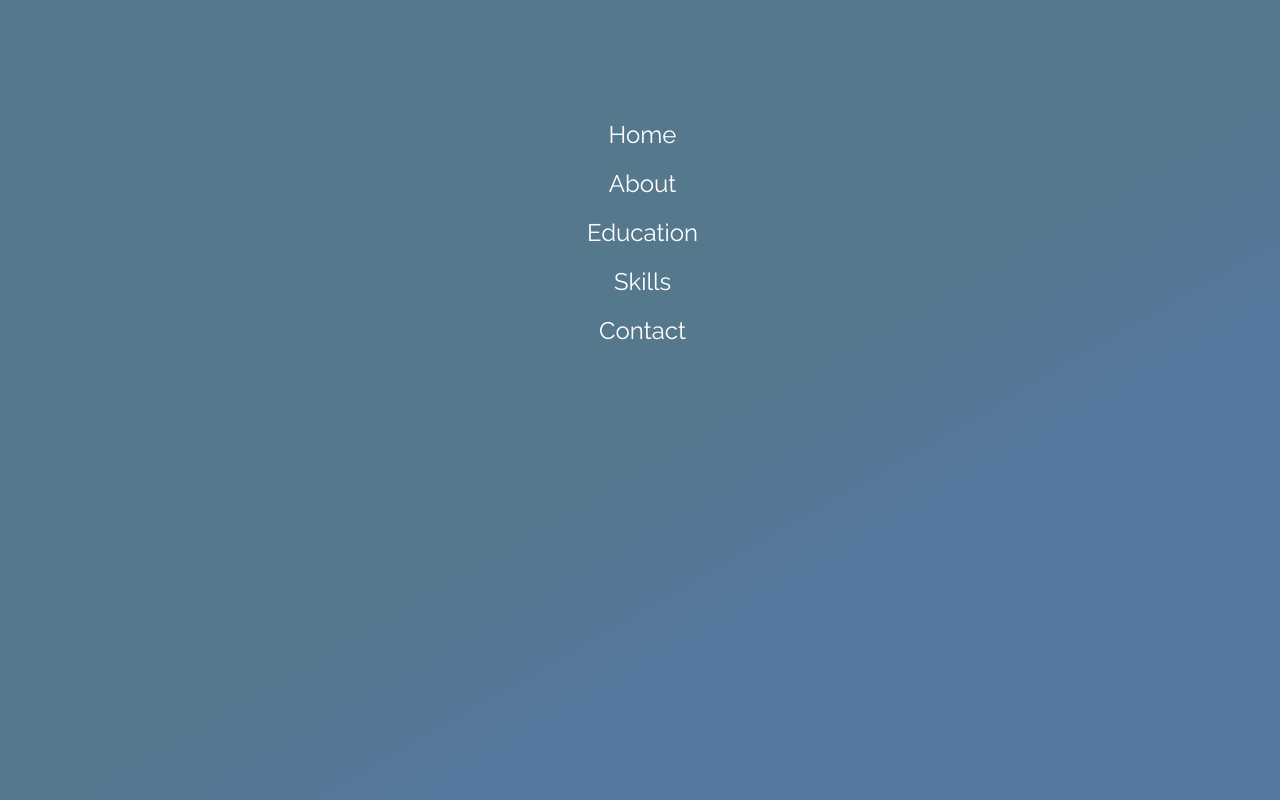
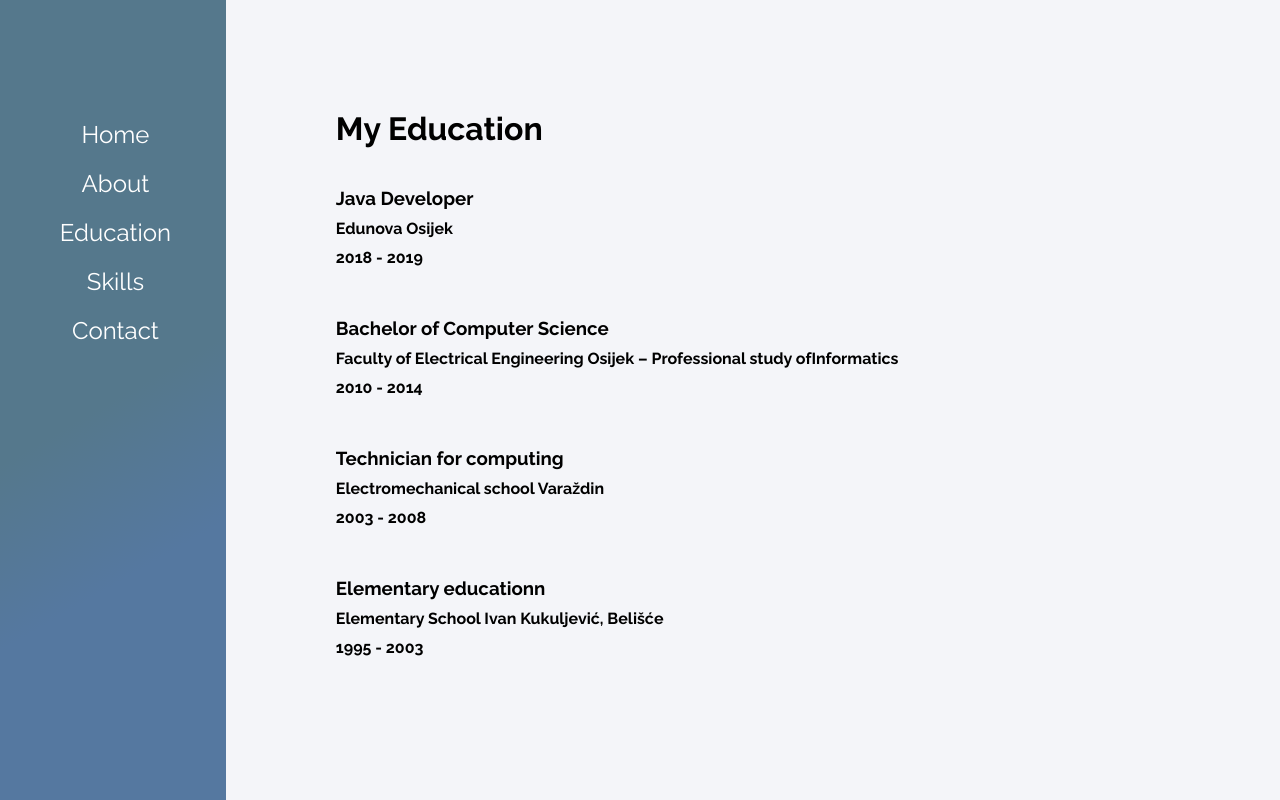
Before and after one commit to ivanradunkovic/React-Portfolio, a React (Create React App) app: page /education in a window 1280 px wide. Built offline with nearby package versions, Linux system fonts and the light colour scheme.

Commit message:
Added education details, routes and style.

```diff
--- a/src/App.css
+++ b/src/App.css
@@ -91,3 +91,16 @@ p{
 h1,h2,h3,h4,p{
   margin: 10px;
 }
+
+.educationDetails
+{
+  border:0px solid #9a9b9c;
+  display: flex;
+  margin:30px 0px 30px 0px;
+}
+.educationDetails:hover
+{
+  color: #1b1d20;
+  background-color: #ffffff;
+  box-shadow: 0 10px 20px rgba(0,0,0,0.19), 0 6px 6px rgba(0,0,0,0.23);
+}
--- a/src/App.js
+++ b/src/App.js
@@ -4,6 +4,7 @@ import{ BrowserRouter as Router, Route } from "react-router-dom";
 import Navbar from './components/Navbar';
 import Home from './content/Home';
 import About from './content/About'
+import Education from './content/Education'
 
 function App() {
   return (
@@ -16,6 +17,9 @@ function App() {
         <Route path="/about">
         <About />
         </Route>
+        <Route path="/education">
+        <Education />
+        </Route>
       </div>
     </Router>
     );
--- a/src/content/Education.js
+++ b/src/content/Education.js
@@ -0,0 +1,19 @@
+import React, { Component } from 'react';
+import EducationDetails from '../components/EducationDetails';
+
+class Education extends Component {
+
+    render() {
+        return (
+            <div className="condiv">
+            <h1 className="subtopic">My Education</h1>
+            <EducationDetails title="Java Developer" where="Edunova Osijek" from=" 2018" to="2019"/>
+            <EducationDetails title="Bachelor of Computer Science" where="Faculty of Electrical Engineering Osijek – Professional study ofInformatics" from="2010" to="2014"/>
+            <EducationDetails title="Technician for computing" where="Electromechanical school Varaždin" from="2003" to="2008"/>
+            <EducationDetails title="Elementary educationn" where="Elementary School Ivan Kukuljević, Belišće" from="1995" to="2003"/>
+            </div>
+            )
+        }
+    }
+
+export default Education
```
Also changed, not shown: src/components/EducationDetails.js (+4 -3 lines).
